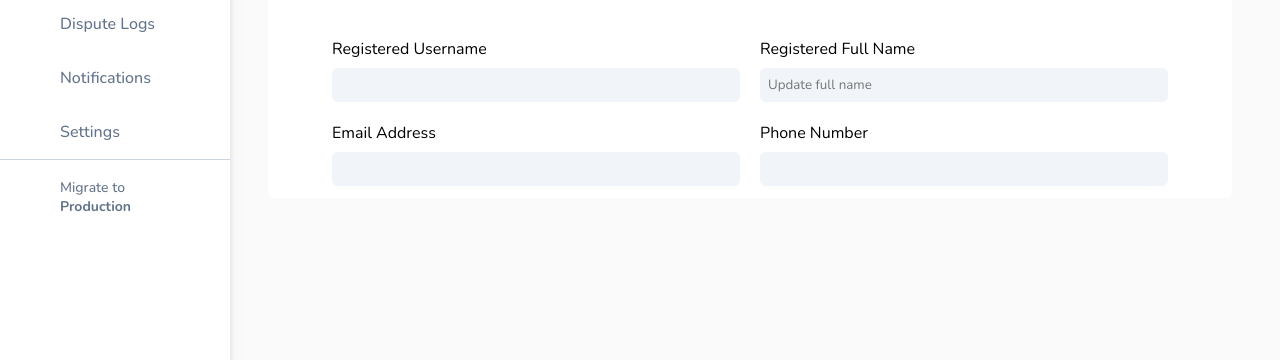
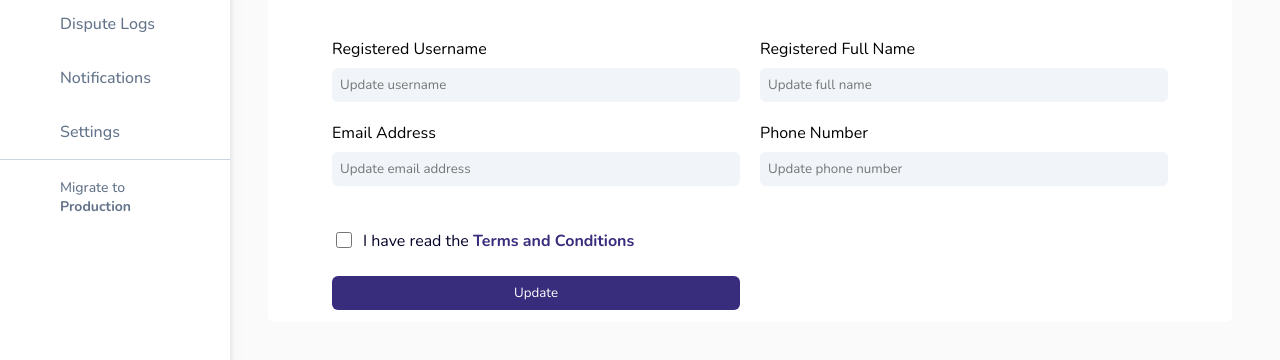
Before and after one commit to Vestrapay/5.-Frontend-service, a Next.js app: page /settings/profile-settings in a window 1280 px wide. Shown: the part 358-718 px from the top of the page. Built offline with nearby package versions, Linux system fonts and the light colour scheme; some icons are missing; a small style sheet from the web is missing.

Commit message:
Settings: Profile Settings UI with pending form submit functionalities 🚀

```diff
--- a/pages/settings/profile-settings.tsx
+++ b/pages/settings/profile-settings.tsx
@@ -63,6 +63,7 @@ const ProfileSettings = () => {
                                 type="text"
                                 name="registered-username"
                                 className="rounded-md p-2 mt-2 border-none bg-slate-100 font-nunito"
+                                placeholder="Update username"
                             />
                         </div>
                         <div className="flex flex-col col-span-2">
@@ -88,6 +89,7 @@ const ProfileSettings = () => {
                                 type="text"
                                 name="email"
                                 className="rounded-md p-2 mt-2 border-none bg-slate-100 font-nunito"
+                                placeholder={"Update email address"}
                             />
                         </div>
                         <div className="flex flex-col col-span-2">
@@ -100,7 +102,23 @@ const ProfileSettings = () => {
                                 type="text"
                                 name="phone-number"
                                 className="rounded-md p-2 mt-2 border-none bg-slate-100 font-nunito"
+                                placeholder={"Update phone number"}
                             />
+                        </div>
+                        <div className="flex flex-col col-span-2">
+                            <div className="flex items-start my-6">
+                                <div className="flex items-center rounded-full h-5">
+                                    <input id="remember" type="checkbox" value="" className="w-4 h-4 border border-gray-300 bg-gray-50 focus:ring-3 focus:ring-blue-300 rounded-full" required />
+                                </div>
+                                <label htmlFor="remember" className="ml-2 text-base font-300 text-blackish">
+                                    I have read the <strong className="text-selected">Terms and Conditions</strong>
+                                </label>
+                            </div>
+                            <button
+                                className="bg-selected rounded-md p-2 border-none font-nunito text-white col-span-1 cursor-pointer hover:opacity-95 transition-all duration-300 ease-in-out"
+                            >
+                                Update
+                            </button>
                         </div>
                     </div>
                 </form>
```
